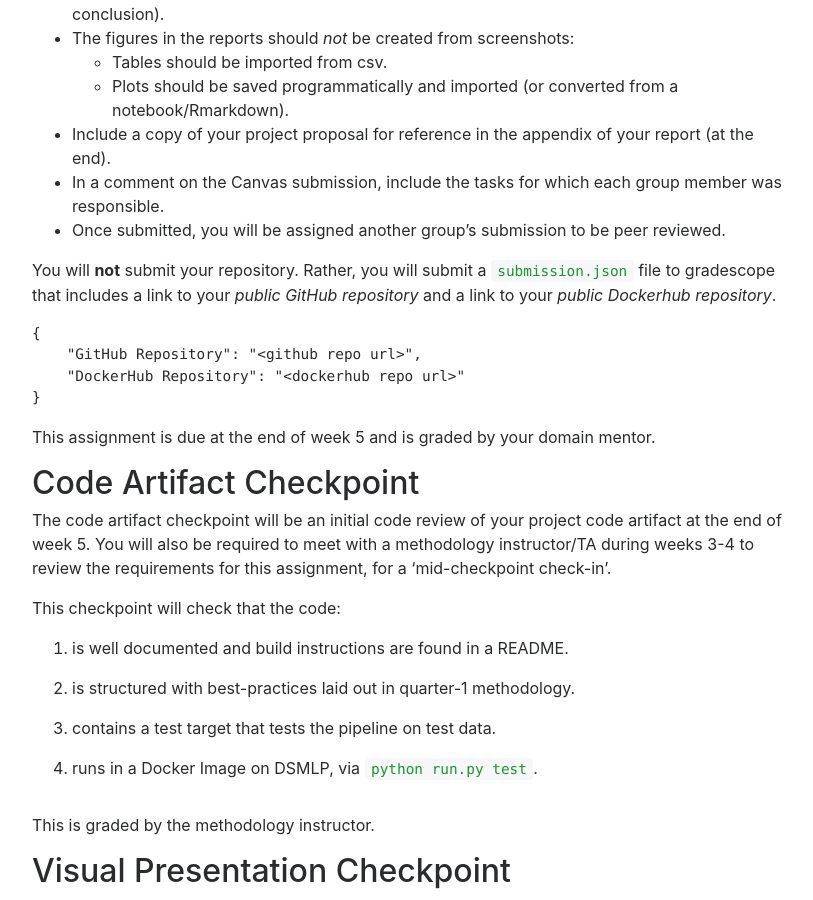
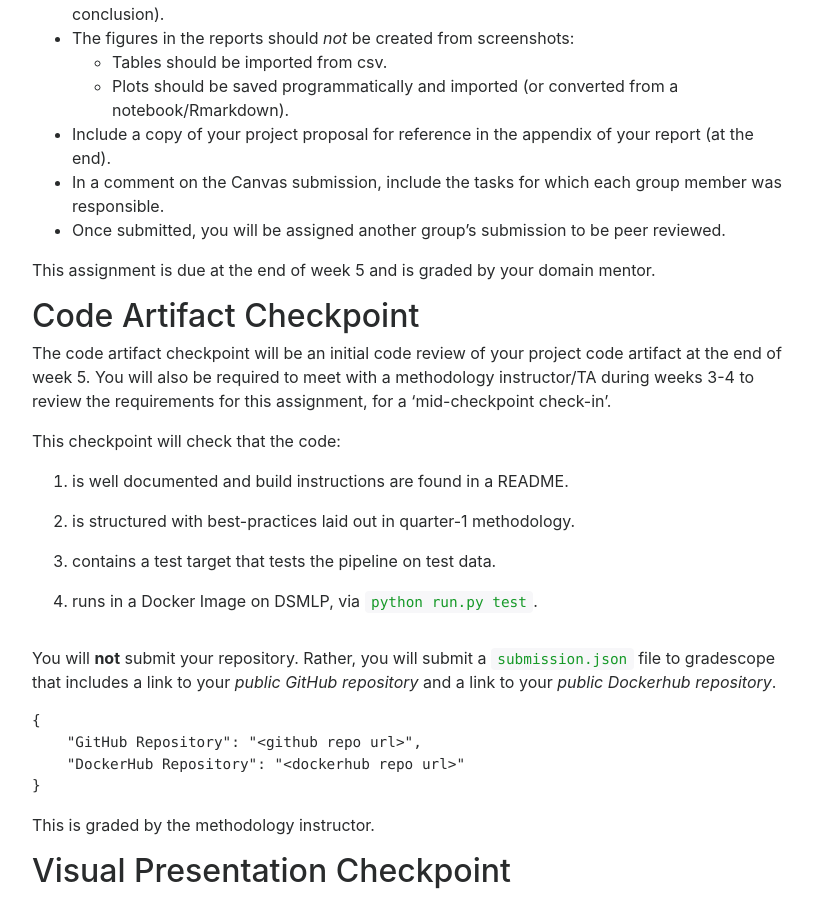
Before and after one commit to DSC-Capstone/dsc-capstone.github.io, a Jekyll site: the page built from assignments/quarter-2-checkpoints.md, in a window 1280 px wide and 900 px high, scrolled down 1258 px. Shown: the whole window, without its empty margins (233-1046 px from the left). Built offline with Jekyll 4.4.1, drawn with Linux system fonts in a browser that asks for light colours; nearby versions of some CDN libraries; part of the change alters nothing that is shown.

````diff
--- a/assignments/quarter-2-checkpoints.md
+++ b/assignments/quarter-2-checkpoints.md
@@ -49,17 +49,6 @@ Requirements for submission:
 * Once submitted, you will be assigned another group's submission to
   be peer reviewed.
 
-You will **not** submit your repository. Rather, you will submit a
-`submission.json` file to gradescope that includes a link to your
-*public GitHub repository* and a link to your *public Dockerhub
-repository*.
-
-```
-{
-    "GitHub Repository": "<github repo url>",
-    "DockerHub Repository": "<dockerhub repo url>"
-}
-```
 
 This assignment is due at the end of week 5 and is graded by your
 domain mentor.
@@ -78,6 +67,18 @@ This checkpoint will check that the code:
    methodology.
 3. contains a test target that tests the pipeline on test data.
 4. runs in a Docker Image on DSMLP, via `python run.py test`.
+
+You will **not** submit your repository. Rather, you will submit a
+`submission.json` file to gradescope that includes a link to your
+*public GitHub repository* and a link to your *public Dockerhub
+repository*.
+
+```
+{
+    "GitHub Repository": "<github repo url>",
+    "DockerHub Repository": "<dockerhub repo url>"
+}
+```
 
 This is graded by the methodology instructor.
 
````
